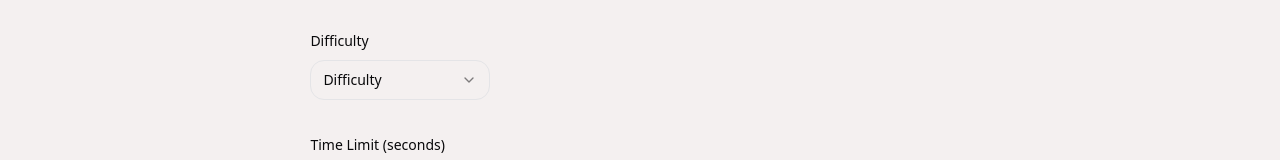
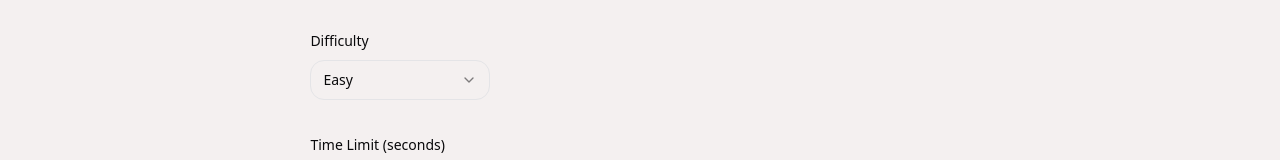
Before and after one commit to Aryaman-chandra/fullstack-online-judge, a React (Vite) app in the folder frontend/: page /home/settings/admin/create/problem in a window 1280 px wide. Shown: the part 773-933 px from the top of the page. Built offline with nearby package versions, Linux system fonts and the light colour scheme; no server answers.

Commit message:
fix : problem difficulty selection

```diff
--- a/frontend/src/home/admin/createProblemForm.tsx
+++ b/frontend/src/home/admin/createProblemForm.tsx
@@ -265,16 +265,17 @@ export default function CreateProblemForm() {
             <FormItem>
               <FormLabel>Difficulty</FormLabel>
               <FormControl>
-              <Select>
+                <Select onValueChange={field.onChange} value={field.value}>
                   <SelectTrigger className="w-[180px]">
                     <SelectValue placeholder="Difficulty" />
                   </SelectTrigger>
                   <SelectContent>
                     <SelectItem value="Easy" className="text-green-500">Easy</SelectItem>
-              <SelectItem value="Medium"className="text-yellow-500">Medium</SelectItem>
-              <SelectItem value="Hard"className="text-red-500">Hard</SelectItem>
+                    <SelectItem value="Medium" className="text-yellow-500">Medium</SelectItem>
+                    <SelectItem value="Hard" className="text-red-500">Hard</SelectItem>
                   </SelectContent>
                 </Select>
+
               </FormControl>
               <FormMessage />
             </FormItem>
```
Lines whose indentation alone changed are shown as unchanged.
